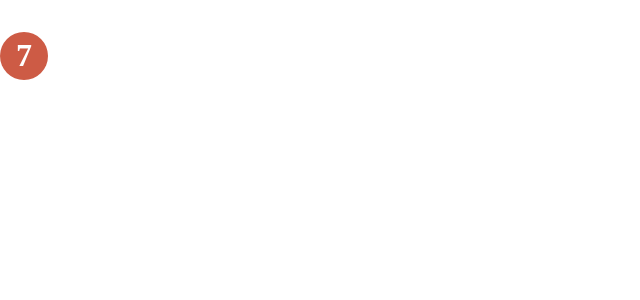
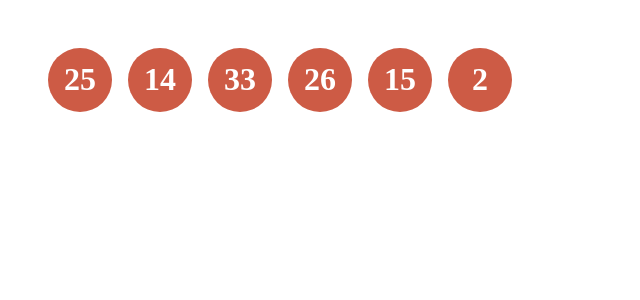
Before and after one commit to Proclus01/lottery, a React (Create React App) app: page / in a window 1280 px wide. Shown: the top 300 px of the page, without its empty margins (0-640 px from the left). Built offline with nearby package versions, Linux system fonts and the light colour scheme.

Commit message:
implement lottery component with binding to css file

```diff
--- a/src/App.js
+++ b/src/App.js
@@ -1,10 +1,10 @@
 import './App.css';
-import Ball from './Ball.js';
+import Lottery from './Lottery.js';
 
 function App() {
   return (
     <div className="App">
-      <Ball />
+      <Lottery />
     </div>
   );
 }
--- a/src/Ball.css
+++ b/src/Ball.css
@@ -1,16 +1,17 @@
 .ball {
     background-color: #cd5b45;
-    width: 3em;
-    height: 3em;
+    width: 4em;
+    height: 4em;
     text-align: center;
     border-radius: 100%;
+    margin: 0.5em;
 }
 
 .number {
-    padding: 0.15em;
     justify-content: center;
     color: white;
     font-weight: 900;
     font-family: "American Typewriter";
     font-size: 2em;
+    margin: 0.4em;
 }
--- a/src/Ball.js
+++ b/src/Ball.js
@@ -5,7 +5,7 @@ class Ball extends Component {
     render() {
         return (
             <div className="ball">
-                <p className="number">7</p>
+                <p className="number">{this.props.number}</p>
             </div>
         );
     }
--- /dev/null
+++ b/src/Lottery.css
@@ -0,0 +1,5 @@
+.lottery {
+    display: flex;
+    margin: 2em;
+    padding: 0.5em;
+}
--- a/src/Lottery.js
+++ b/src/Lottery.js
@@ -0,0 +1,33 @@
+import React, { Component } from 'react';
+import Ball from './Ball.js';
+import './Lottery.css';
+
+class Lottery extends Component {
+    constructor(props) {
+        super(props);
+        this.state = {
+            ball1: this.rng(),
+            ball2: this.rng(),
+            ball3: this.rng(),
+            ball4: this.rng(),
+            ball5: this.rng(),
+            ball6: this.rng()
+        }
+    }
+
+    rng() {
+        return Math.floor((Math.random() * 40) + 1);
+    }
+
+    render() {
+        return (
+            <div className="lottery">
+                {Object.keys(this.state).map(
+                    key => ( <Ball key={key} number={this.state[key]} /> )
+                )}
+            </div>
+        );
+    }
+}
+
+export default Lottery;
```
